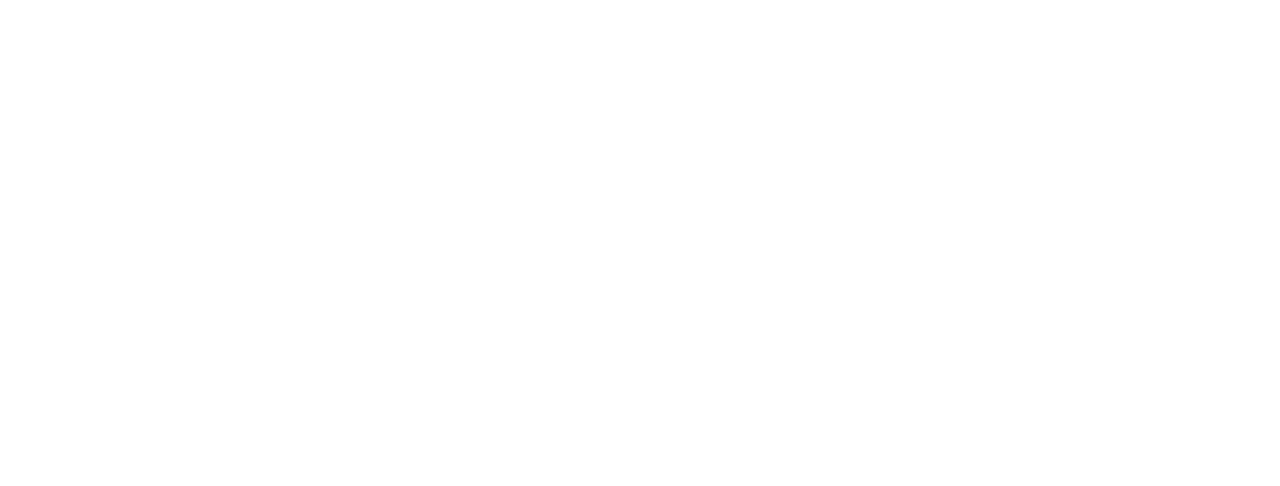
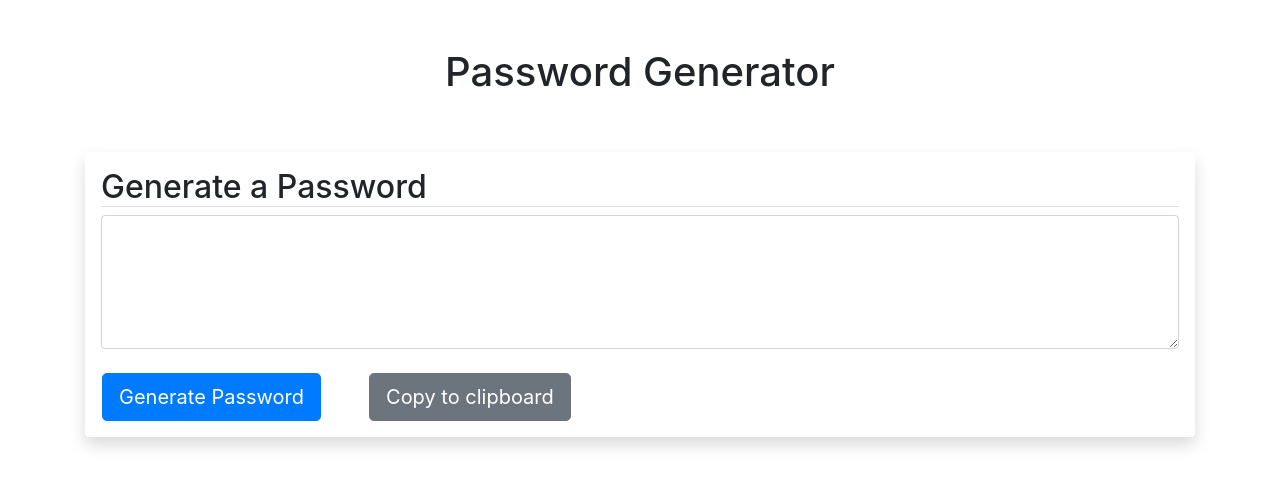
Before and after one commit to Icortez-UA/PasswordGenerator, a plain HTML site: page index.html in a window 1280 px wide. Drawn offline with nearby package versions, Linux system fonts and the light colour scheme.

Commit message:
created base of html page

```diff
--- a/index.html
+++ b/index.html
@@ -4,9 +4,49 @@
     <meta charset="UTF-8">
     <meta name="viewport" content="width=device-width, initial-scale=1.0">
     <meta http-equiv="X-UA-Compatible" content="ie=edge">
-    <title>Document</title>
+
+    <script src="https://code.jquery.com/jquery-3.3.1.slim.min.js" integrity="sha384-q8i/X+965DzO0rT7abK41JStQIAqVgRVzpbzo5smXKp4YfRvH+8abtTE1Pi6jizo" crossorigin="anonymous"></script>
+    <script src="https://cdnjs.cloudflare.com/ajax/libs/popper.js/1.14.7/umd/popper.min.js" integrity="sha384-UO2eT0CpHqdSJQ6hJty5KVphtPhzWj9WO1clHTMGa3JDZwrnQq4sF86dIHNDz0W1" crossorigin="anonymous"></script>
+
+    <link rel="stylesheet" href="https://stackpath.bootstrapcdn.com/bootstrap/4.3.1/css/bootstrap.min.css" integrity="sha384-ggOyR0iXCbMQv3Xipma34MD+dH/1fQ784/j6cY/iJTQUOhcWr7x9JvoRxT2MZw1T" crossorigin="anonymous">
+    <script src="https://stackpath.bootstrapcdn.com/bootstrap/4.3.1/js/bootstrap.min.js" integrity="sha384-JjSmVgyd0p3pXB1rRibZUAYoIIy6OrQ6VrjIEaFf/nJGzIxFDsf4x0xIM+B07jRM" crossorigin="anonymous"></script>
+
+    <title>Password</title>
 </head>
 <body>
+    <div class= "container mt-5 mb-5">
+        <div class= "row">
+            <div class= "col-md-12">
+                <h1 class= "text-center">Password Generator</h1>
+
+            </div>
+        </div>
+    </div>
+<div class= "container mt-5">
+    <div class="container shadow p-3 mb-5 bg-white rounded">
+        <div class= "row d-flex align-content-center">
+            <div class= "col-md-12">
+                <h2 class= "border-bottom">Generate a Password</h2>
+            </div>
+        </div>
+        <div class= "row">
+            <div class= "col-md-12">
+                <textarea class= "form-control" rows="5"></textarea>
+
+                </div>
+            </div>
+            <br>
+            <div class= "row">
+                    <button type="button" id= "Generate" class="btn btn-primary ml-3 btn-lg">Generate Password</button>
+                    <button type="button" class="btn btn-secondary ml-5 btn-lg">Copy to clipboard</button>
+            </div>
+        </div>
+    </div>
+</div>
+
+    <script src= "password.js">
+
+    </script>
 
 </body>
 </html>
```
